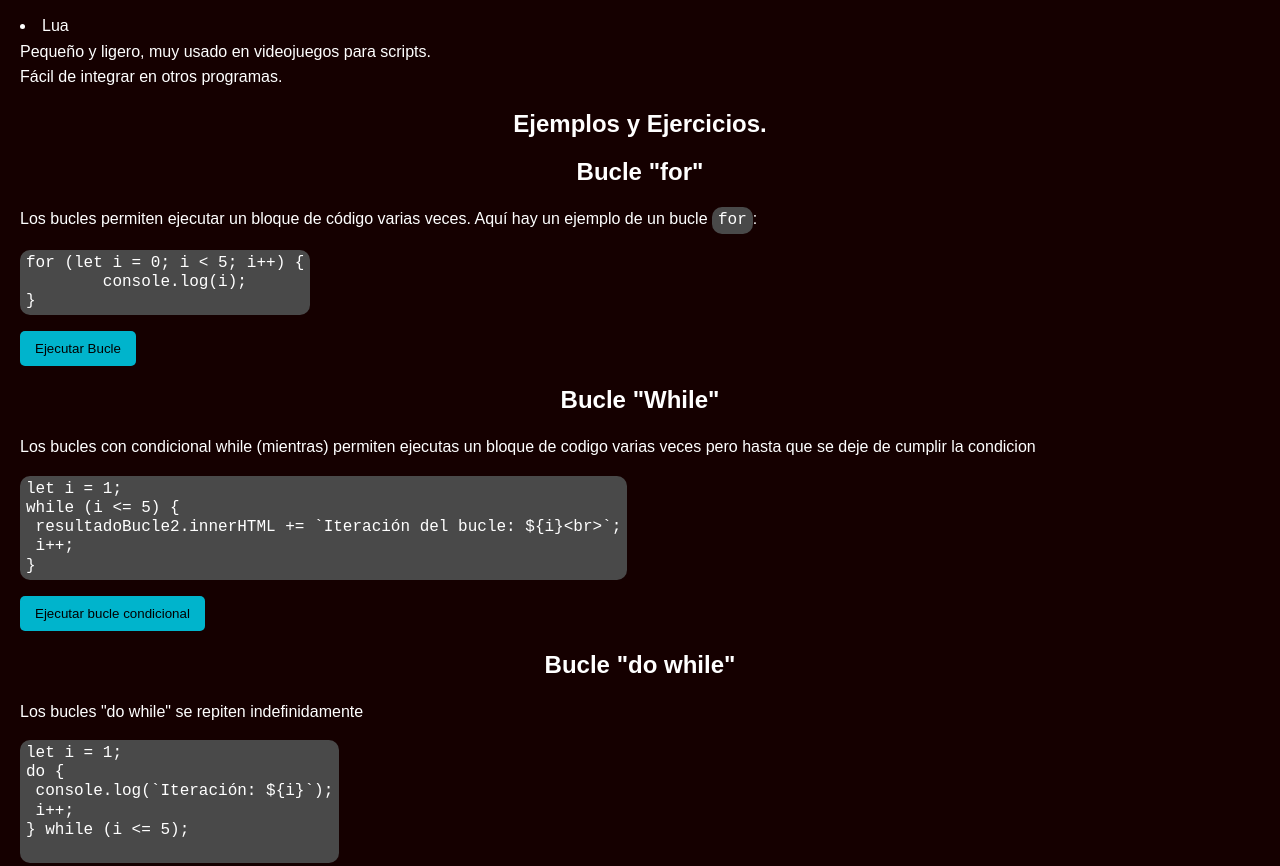
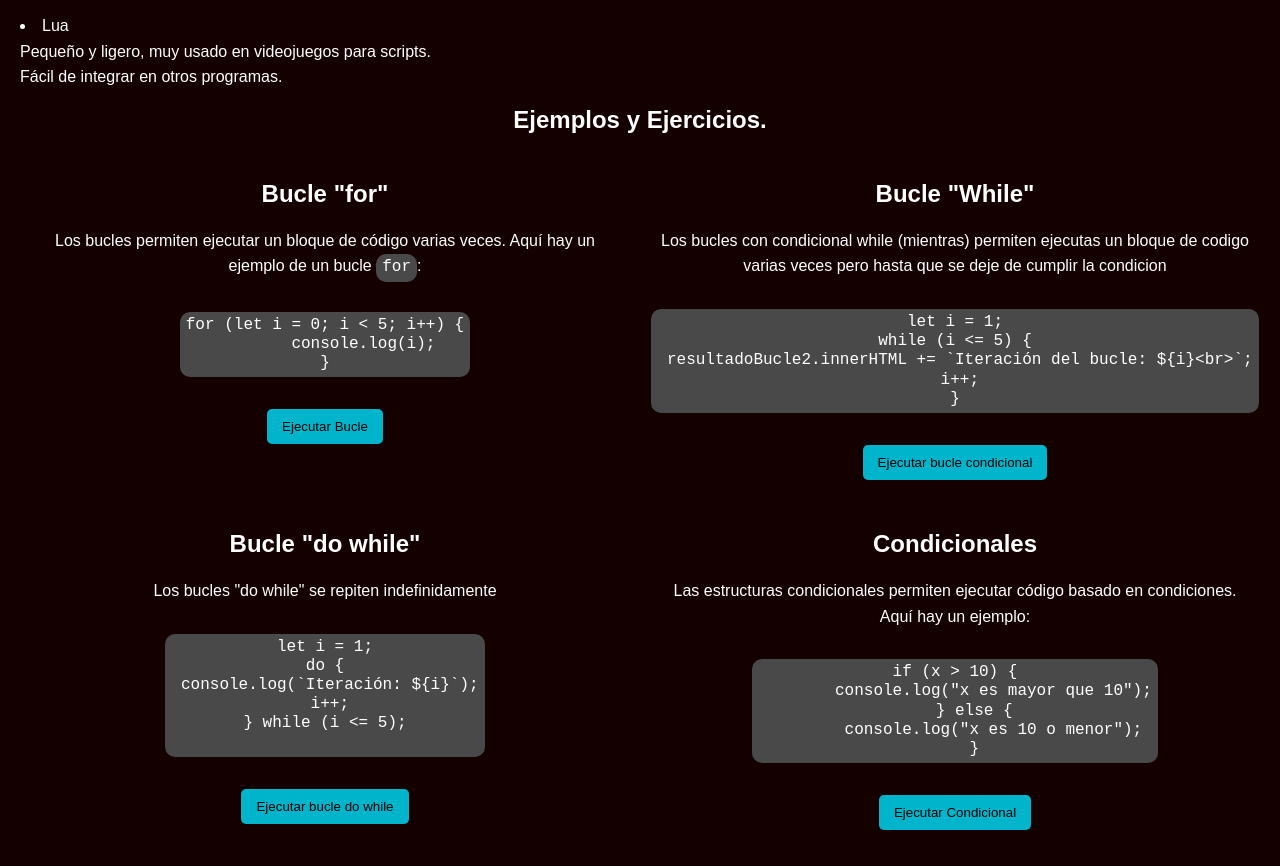
Before and after one commit to zkst01/Pagina-jornada, a plain HTML site: page index.html in a window 1280 px wide. Shown: the part 2713-3579 px from the top of the page. Drawn offline with Linux system fonts and the light colour scheme.

Commit message:
Estilo añadido. Nicolás

```diff
--- a/estilo.css
+++ b/estilo.css
@@ -30,6 +30,46 @@ ul{
     color: #ffffff;
     text-align: center;
 
+}
+#for {
+    display: grid;
+    grid-template-columns: repeat(2, minmax(0, 1fr));
+    gap: 20px;
+    align-items: start;
+}
+
+#for > h2 {
+    grid-column: 1 / -1;
+    margin: 0 0 12px 0;
+}
+
+#for > section {
+    padding: 8px;
+    box-sizing: border-box;
+    display: flex;
+    flex-direction: column;
+    align-items: center;
+    justify-content: flex-start;
+    gap: 8px;
+    text-align: center;
+}
+
+#for > section button {
+    margin-top: 8px;
+    align-self: center;
+}
+
+#for > section h2,
+#for > section p {
+    text-align: center;
+    margin: 6px 0;
+    color: #ffffff;
+}
+
+@media (max-width: 780px) {
+    #for {
+        grid-template-columns: 1fr;
+    }
 }
 
 code {
```
Also changed, not shown: index.html (+0 -2 lines).
